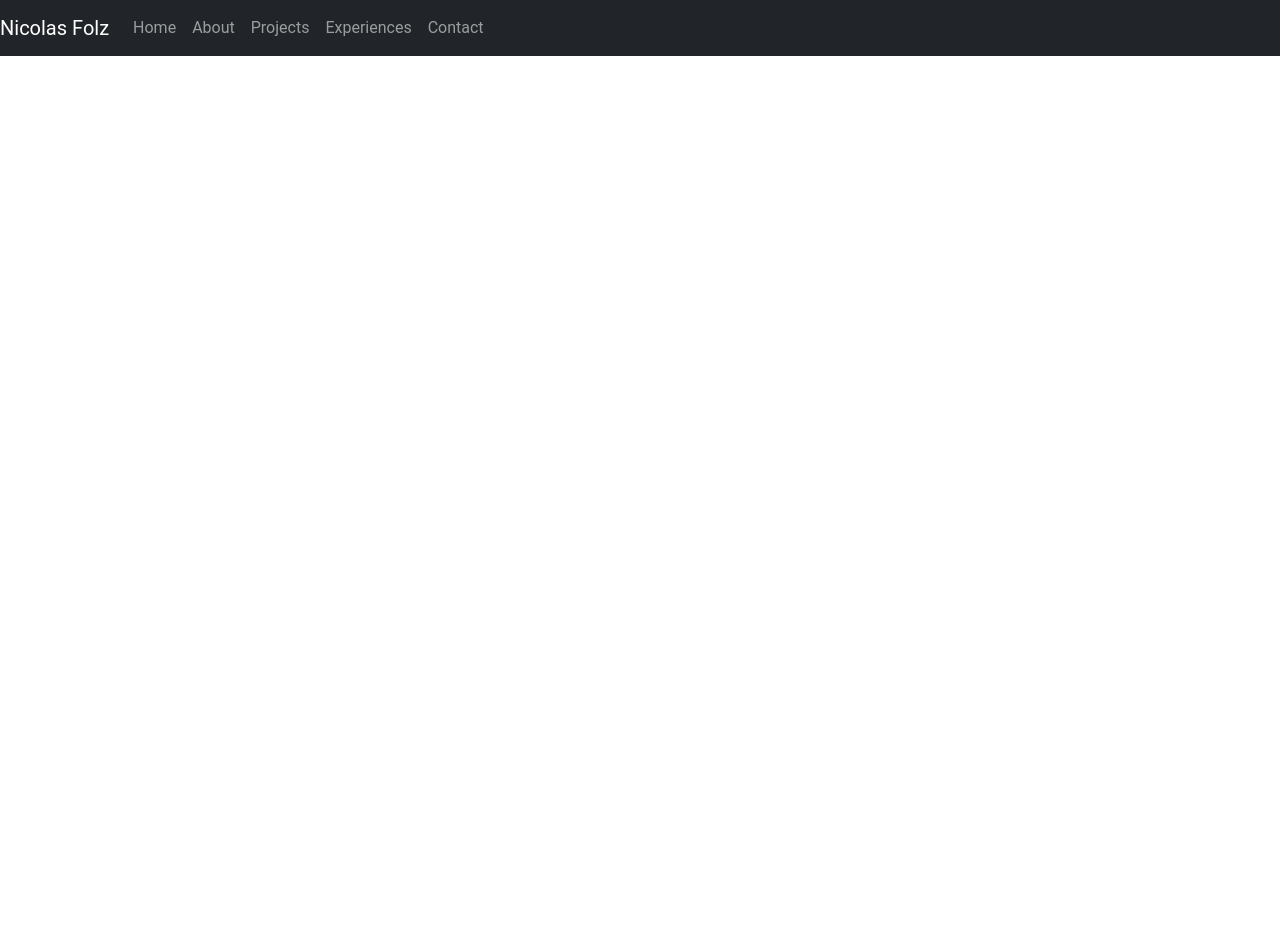
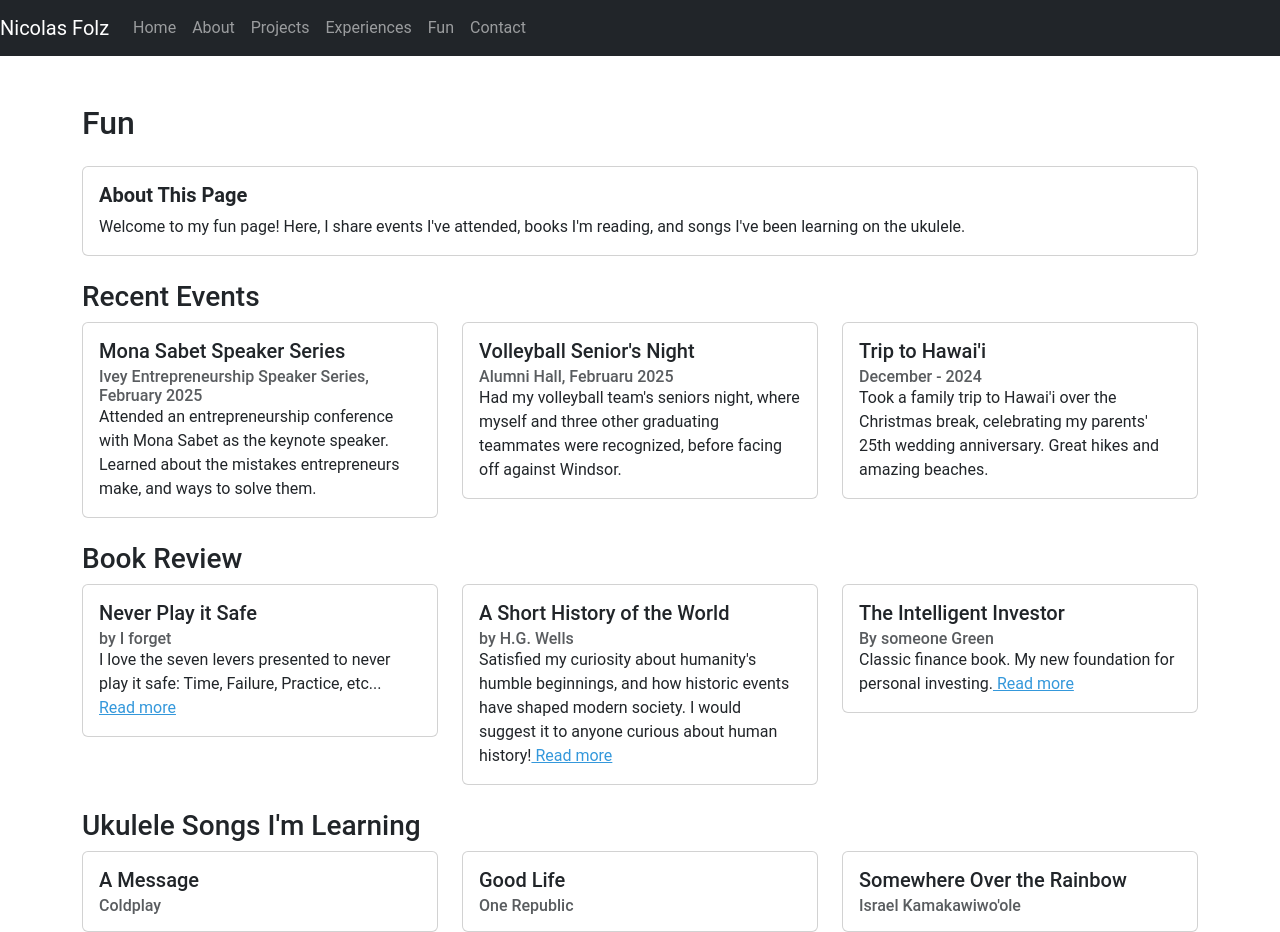
Before and after one commit to NFolz/website, a React (Create React App) app: page /#/fun in a window 1280 px wide. Before the commit the page ends 800 px from the top, so only its background shows below. Built offline with nearby package versions, Linux system fonts and the light colour scheme; no server answers.

Commit message:
Added a fun page

```diff
--- a/src/App.js
+++ b/src/App.js
@@ -6,6 +6,7 @@ import About from './pages/AboutPage';
 import Projects from './pages/Projects';
 import Experiences from './pages/Experiences';
 import Contact from './pages/Contact';
+import Fun from './pages/Fun'
 
 function App() {
   return (
@@ -17,7 +18,9 @@ function App() {
           <Route path="/about" element={<About />} />
           <Route path="/projects" element={<Projects />} />
           <Route path="/experiences" element={<Experiences />} />
+          <Route path="/fun" element={<Fun />} />
           <Route path="/contact" element={<Contact />} />
+
         </Routes>
       </div>
     </Router>
--- a/src/components/NavBar.js
+++ b/src/components/NavBar.js
@@ -14,6 +14,7 @@ function NavBar() {
           <Nav.Link as={Link} to="/about">About</Nav.Link>
           <Nav.Link as={Link} to="/projects">Projects</Nav.Link>
           <Nav.Link as={Link} to="/experiences">Experiences</Nav.Link>
+          <Nav.Link as={Link} to="/fun">Fun</Nav.Link>
           <Nav.Link as={Link} to="/contact">Contact</Nav.Link>
         </Nav>
       </Navbar.Collapse>
--- a/src/components/stockPrice.js
+++ b/src/components/stockPrice.js
@@ -1,36 +1,48 @@
 import React, { useEffect, useState } from "react";
-import yahooFinance from "yahoo-finance2";
+
+const API_KEY = process.env.REACT_APP_ALPHA_VANTAGE_KEY;
+
 
 const StockTicker = ({ symbol }) => {
   const [stockPrice, setStockPrice] = useState(null);
-  const [currency, setCurrency] = useState("");
+  const [currency, setCurrency] = useState("USD"); // Alpha Vantage doesn't return currency info
+  const [loading, setLoading] = useState(true);
 
   useEffect(() => {
     const fetchStockPrice = async () => {
       try {
-        const result = await yahooFinance.quote(symbol);
-        setStockPrice(result.regularMarketPrice);
-        setCurrency(result.currency);
+        const response = await fetch(
+          `https://www.alphavantage.co/query?function=GLOBAL_QUOTE&symbol=${symbol}&apikey=${API_KEY}`
+        );
+        const data = await response.json();
+
+        if (data["Global Quote"]) {
+          setStockPrice(data["Global Quote"]["05. price"]);
+        } else {
+          console.error("Invalid response from Alpha Vantage:", data);
+        }
       } catch (error) {
-        console.error("Error fetching stock price:", error);
+        console.error("Error fetching stock data:", error);
+      } finally {
+        setLoading(false);
       }
     };
 
     fetchStockPrice();
-    const interval = setInterval(fetchStockPrice, 30000); // Refresh every 30 sec
+    const interval = setInterval(fetchStockPrice, 600000000); // Refresh every 60 sec
 
     return () => clearInterval(interval);
   }, [symbol]);
 
   return (
     <div className="stock-ticker">
-      <h5>FirstService Corporation (FSV)</h5>
-      {stockPrice ? (
+      <h5>FirstService Corporation ({symbol})</h5>
+      {loading ? (
+        <p>Loading stock data...</p>
+      ) : (
         <p>
-          Current Price: <strong>{stockPrice} {currency}</strong>
+          Current Price: <strong>${stockPrice} {currency}</strong>
         </p>
-      ) : (
-        <p>Loading stock data...</p>
       )}
     </div>
   );
--- a/src/pages/Experiences.js
+++ b/src/pages/Experiences.js
@@ -95,7 +95,7 @@ const Experiences = () => {
                 <Card.Text>
                   Optimized the franchisee recruitment process by drawing insights from surveys, financial performance, and market reports, enhancing the new executive franchisee recruitment model. Met with various stakeholders to design a new chart of accounts and financial reporting tool, creating automated reports and dashboards. Streamlined complex accounting processes using VBA.
                 </Card.Text>
-                <StockTicker symbol="FSV.TO" />
+                <StockTicker symbol="FSV" />
               </Card.Body>
             </Card>
           </Col>
--- /dev/null
+++ b/src/pages/Fun.js
@@ -0,0 +1,124 @@
+import React from "react";
+import { Card, Col, Row, Container } from "react-bootstrap";
+
+const Fun = () => {
+  return (
+    <Container className="mt-5">
+      <h2>Fun</h2>
+
+      {/* Page Description */}
+      <Card className="my-4">
+        <Card.Body>
+          <Card.Title className="fw-bold">About This Page</Card.Title>
+          <Card.Text>
+            Welcome to my fun page! Here, I share events I've attended, books I'm reading, and songs I've been learning on the ukulele.
+          </Card.Text>
+        </Card.Body>
+      </Card>
+
+      {/* Recent Events */}
+      <h3>Recent Events</h3>
+      <Row className="mb-4">
+        <Col md={4}>
+          <Card>
+            <Card.Body>
+              <Card.Title>Mona Sabet Speaker Series</Card.Title>
+              <Card.Subtitle className="text-muted">Ivey Entrepreneurship Speaker Series, February 2025</Card.Subtitle>
+              <Card.Text>Attended an entrepreneurship conference with Mona Sabet as the keynote speaker. Learned about the mistakes entrepreneurs make, and ways to solve them.</Card.Text>
+            </Card.Body>
+          </Card>
+        </Col>
+        <Col md={4}>
+          <Card>
+            <Card.Body>
+              <Card.Title>Volleyball Senior's Night</Card.Title>
+              <Card.Subtitle className="text-muted">Alumni Hall, Februaru 2025</Card.Subtitle>
+              <Card.Text>Had my volleyball team's seniors night, where myself and three other graduating teammates were recognized, before facing off against Windsor.</Card.Text>
+            </Card.Body>
+          </Card>
+        </Col>
+        <Col md={4}>
+          <Card>
+            <Card.Body>
+              <Card.Title>Trip to Hawai'i</Card.Title>
+              <Card.Subtitle className="text-muted">December - 2024</Card.Subtitle>
+              <Card.Text>Took a family trip to Hawai'i over the Christmas break, celebrating my parents' 25th wedding anniversary. Great hikes and amazing beaches.</Card.Text>
+            </Card.Body>
+          </Card>
+        </Col>
+      </Row>
+
+      {/* Books I've Read */}
+      <h3>Book Review</h3>
+      <Row className="mb-4">
+        <Col md={4}>
+          <Card>
+            <Card.Body>
+              <Card.Title>Never Play it Safe</Card.Title>
+              <Card.Subtitle className="text-muted">by I forget</Card.Subtitle>
+              <Card.Text>
+                I love the seven levers presented to never play it safe: Time, Failure, Practice, etc...
+                <a href="https://www.goodreads.com/book/show/5907.The_Alchemist" target="_blank" rel="noopener noreferrer"> Read more</a>
+              </Card.Text>
+            </Card.Body>
+          </Card>
+        </Col>
+        <Col md={4}>
+          <Card>
+            <Card.Body>
+              <Card.Title>A Short History of the World</Card.Title>
+              <Card.Subtitle className="text-muted">by H.G. Wells</Card.Subtitle>
+              <Card.Text>
+                Satisfied my curiosity about humanity's humble beginnings, and how historic events have shaped modern society. I would suggest it to anyone curious about human history!
+                <a href="https://www.goodreads.com/book/show/4069.Meditations" target="_blank" rel="noopener noreferrer"> Read more</a>
+              </Card.Text>
+            </Card.Body>
+          </Card>
+        </Col>
+        <Col md={4}>
+          <Card>
+            <Card.Body>
+              <Card.Title>The Intelligent Investor</Card.Title>
+              <Card.Subtitle className="text-muted">By someone Green</Card.Subtitle>
+              <Card.Text>
+                Classic finance book. My new foundation for personal investing.
+                <a href="https://www.goodreads.com/book/show/41881472-atomic-habits" target="_blank" rel="noopener noreferrer"> Read more</a>
+              </Card.Text>
+            </Card.Body>
+          </Card>
+        </Col>
+      </Row>
+
+      {/* Ukulele Songs */}
+      <h3>Ukulele Songs I'm Learning</h3>
+      <Row>
+        <Col md={4}>
+          <Card>
+            <Card.Body>
+              <Card.Title>A Message</Card.Title>
+              <Card.Subtitle className="text-muted">Coldplay</Card.Subtitle>
+            </Card.Body>
+          </Card>
+        </Col>
+        <Col md={4}>
+          <Card>
+            <Card.Body>
+              <Card.Title>Good Life</Card.Title>
+              <Card.Subtitle className="text-muted">One Republic</Card.Subtitle>
+            </Card.Body>
+          </Card>
+        </Col>
+        <Col md={4}>
+          <Card>
+            <Card.Body>
+              <Card.Title>Somewhere Over the Rainbow</Card.Title>
+              <Card.Subtitle className="text-muted">Israel Kamakawiwo'ole</Card.Subtitle>
+            </Card.Body>
+          </Card>
+        </Col>
+      </Row>
+    </Container>
+  );
+};
+
+export default Fun;
```
Also changed, not shown: 1 other file (tests, documents, lock files or other folders).
